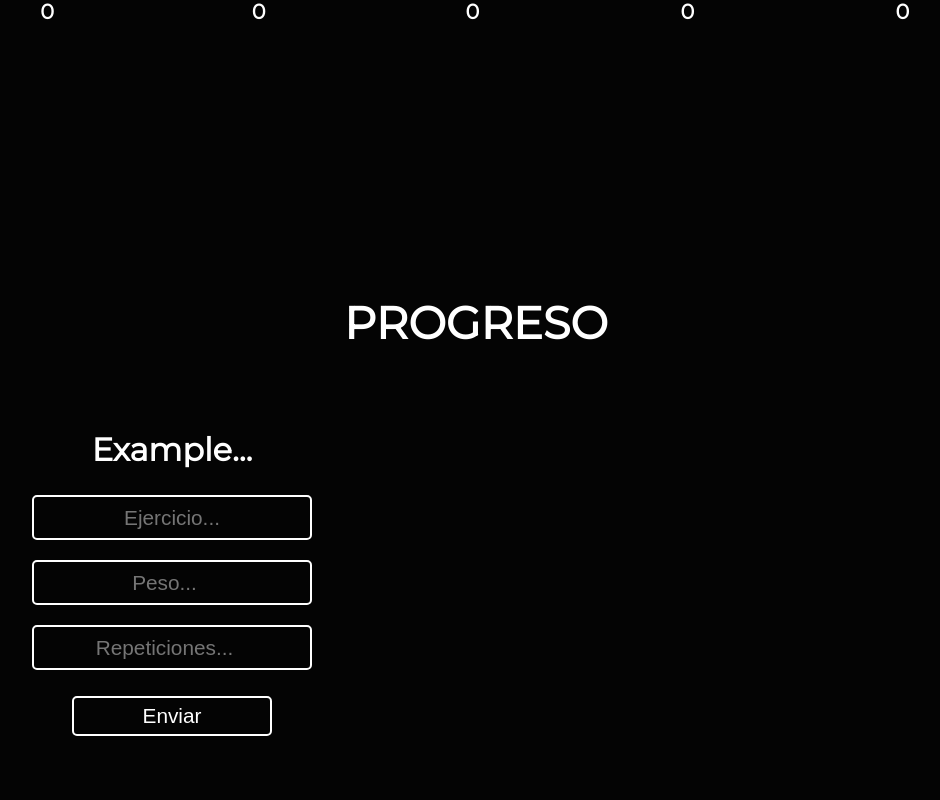
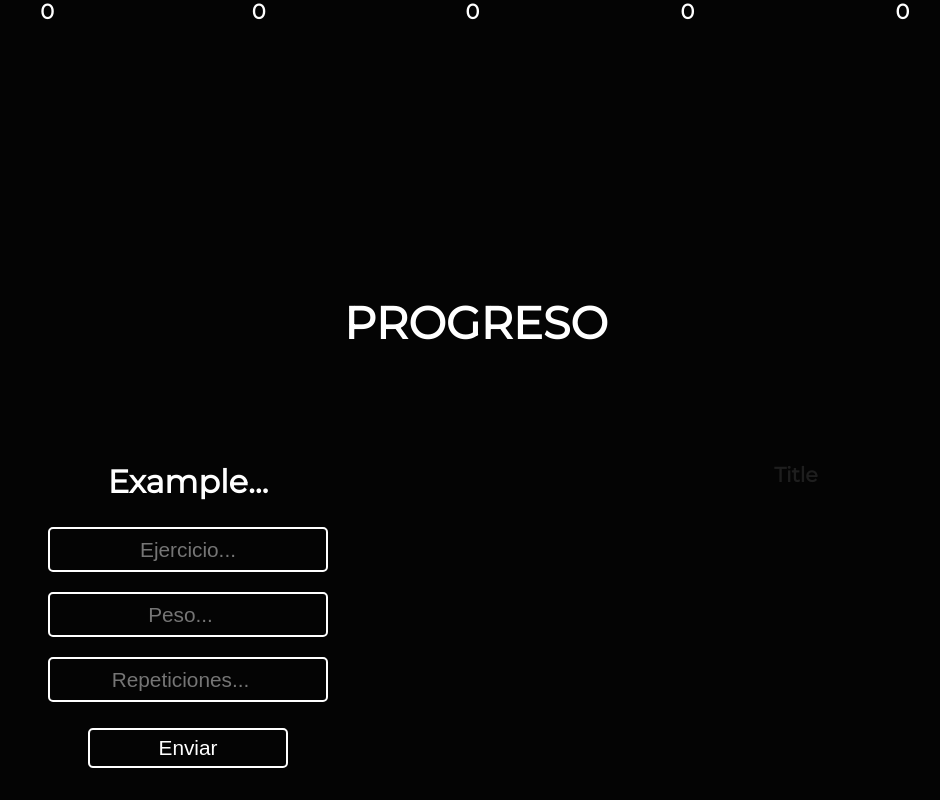
Before and after one commit to Tintaa307/tavross, a React (Vite) app: page / in a window 1280 px wide. Shown: the part 2434-3234 px from the top of the page, without its empty margins (164-1104 px from the left). After the commit the page ends 3202 px from the top, so only its background shows below. Built offline with nearby package versions, Linux system fonts and the light colour scheme; a web font is replaced by a local one.

Commit message:
add changes of graphics

```diff
--- a/package.json
+++ b/package.json
@@ -12,6 +12,7 @@
     "@emailjs/browser": "^3.6.2",
     "axios": "^0.27.2",
     "bcrypt": "^5.0.1",
+    "chart.js": "^3.9.1",
     "cookie": "^0.5.0",
     "cors": "^2.8.5",
     "dotenv": "^16.0.2",
@@ -21,10 +22,12 @@
     "jsonwebtoken": "^8.5.1",
     "mysql2": "^2.3.3",
     "react": "^18.2.0",
+    "react-charts": "^3.0.0-beta.48",
     "react-dom": "^18.2.0",
     "react-router-dom": "^6.3.0",
     "scrollreveal": "^4.0.9",
     "sequelize": "^6.21.4",
+    "swiper": "^8.3.2",
     "yup": "^0.32.11"
   },
   "devDependencies": {
--- a/src/components/graphics/Graphics.jsx
+++ b/src/components/graphics/Graphics.jsx
@@ -1,5 +1,6 @@
-import React, { useState, useRef } from "react"
+import React, { useState, useRef, useEffect } from "react"
 import "./graphics.css"
+import { Chart } from "react-charts"
 
 const Graphics = () => {
   const [title, setTitle] = useState("Example...")
@@ -28,6 +29,11 @@ const Graphics = () => {
           <button type="submit">Enviar</button>
         </form>
       </div>
+      <div className="container-graphics-info">
+        <div className="graphics">
+          <h3>Title</h3>
+        </div>
+      </div>
     </section>
   )
 }
--- a/src/components/graphics/graphics.css
+++ b/src/components/graphics/graphics.css
@@ -12,6 +12,7 @@
 }
 
 .container-section-graphics .container-form-info {
+  position: absolute;
   width: 50%;
   margin-top: 5rem;
 }
@@ -62,3 +63,18 @@
   color: #000;
   transition: var(--transition);
 }
+
+.container-section-graphics .container-graphics-info {
+  width: 50%;
+  position: absolute;
+  margin-top: 7rem;
+  right: 0;
+}
+
+.container-section-graphics .container-graphics-info .graphics {
+}
+
+.container-section-graphics .container-graphics-info .graphics .graphic {
+  width: 400px;
+  height: 400px;
+}
```
Also changed, not shown: src/components/graphics/graphic.tsx (added, +44 -0 lines), 1 other file (tests, documents, lock files or other folders).
